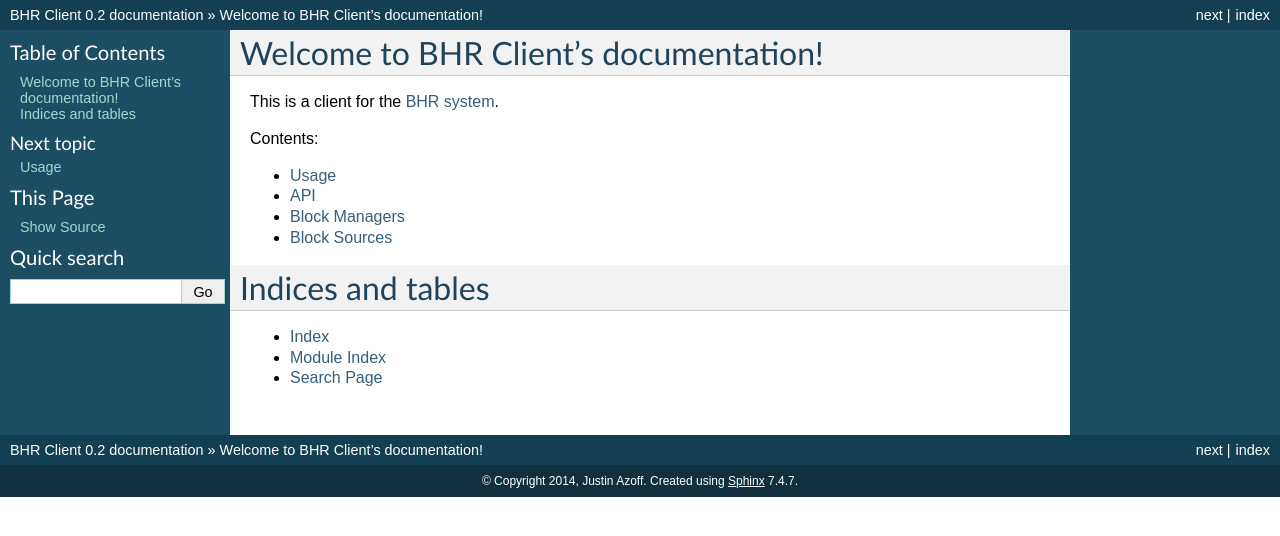
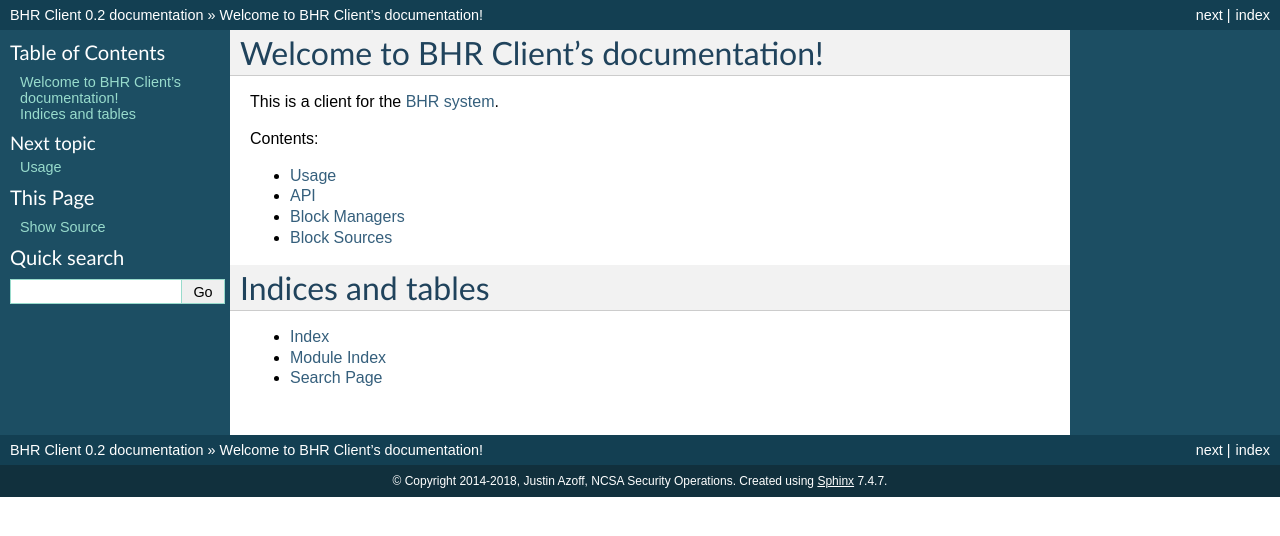
Before and after one commit to ncsa/bhr-client, a Sphinx documentation site: the page built from docs/index.rst, in a window 1280 px wide. Shown: the top 536 px of the page. Built offline with Sphinx 7.4.7, drawn with Linux system fonts in a browser that asks for light colours.

Commit message:
update copyright

```diff
--- a/docs/conf.py
+++ b/docs/conf.py
@@ -47,7 +47,7 @@
 
 # General information about the project.
 project = u'BHR Client'
-copyright = u'2014, Justin Azoff'
+copyright = u'2014-2018, Justin Azoff, NCSA Security Operations'
 
 # The version info for the project you're documenting, acts as replacement for
 # |version| and |release|, also used in various other places throughout the
```
